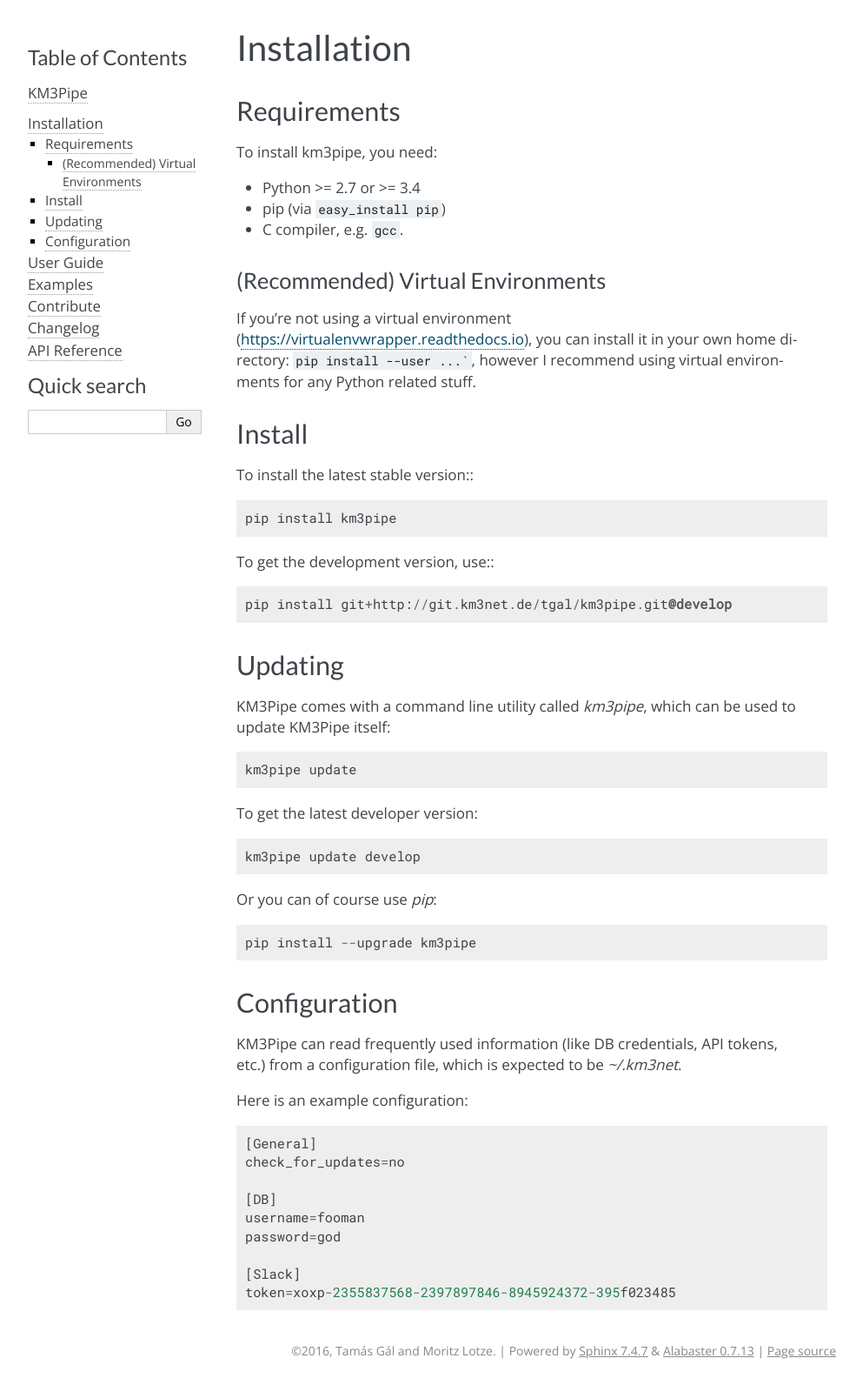
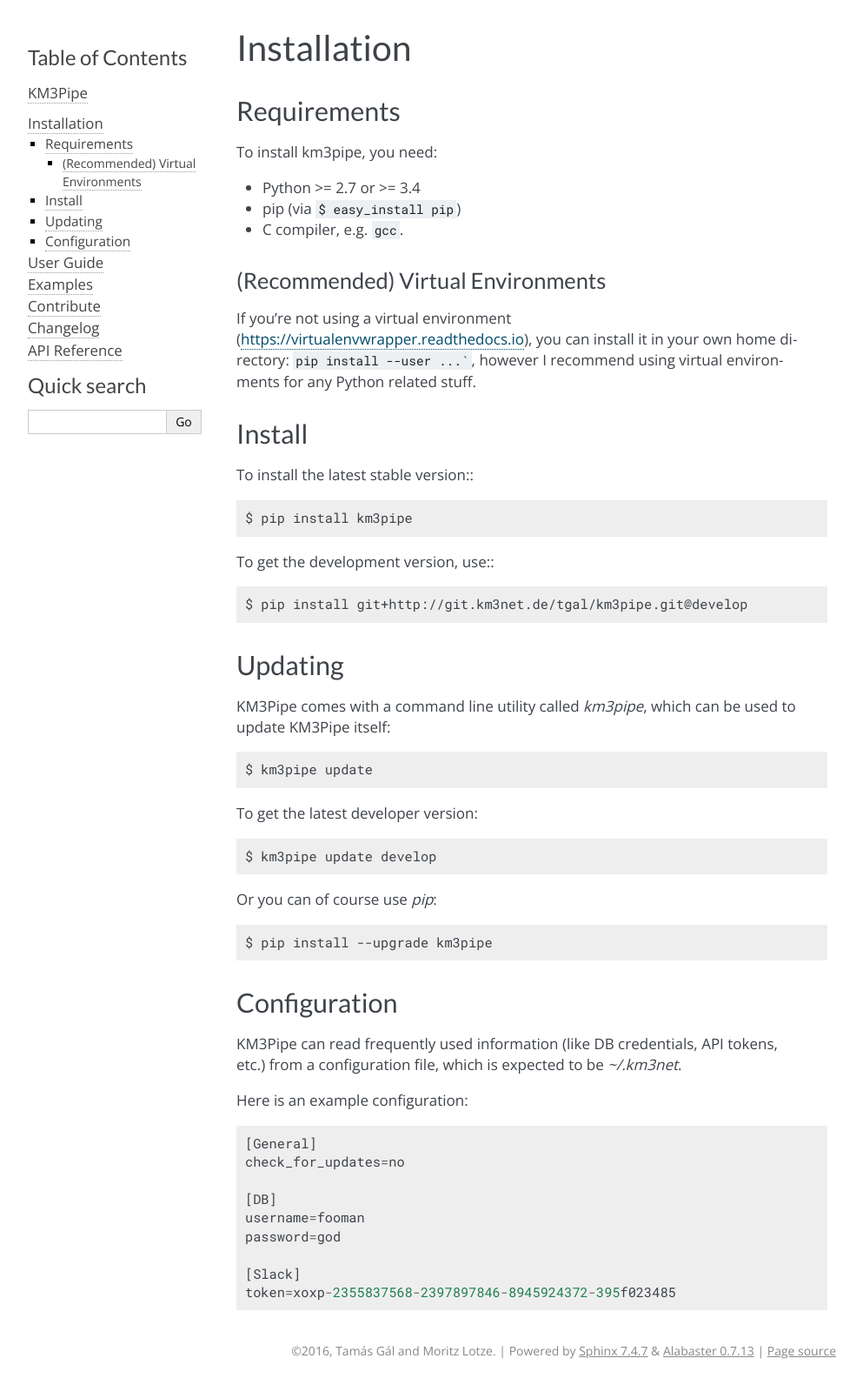
Before and after one commit to tamasgal/km3pipe, a Sphinx documentation site: the page built from docs/install.rst, in a window 1280 px wide. Shown: the whole page at 87% size, without its empty margins (148-1141 px from the left). Built offline with Sphinx 7.4.7, drawn with Linux system fonts in a browser that asks for light colours; formulas are drawn with MathJax 3; pages that are not in the unit, such as notebooks, are missing from menus; the version number could not be read and is left out.

Commit message:
DOC make shell code more obvious

```diff
--- a/docs/install.rst
+++ b/docs/install.rst
@@ -8,7 +8,7 @@
 
 - Python >= 2.7 or >= 3.4
 
-- pip (via ``easy_install pip``)
+- pip (via ``$ easy_install pip``)
 
 - C compiler, e.g. ``gcc``.
 
@@ -24,11 +24,11 @@
 
 To install the latest stable version:::
 
-    pip install km3pipe
+    $ pip install km3pipe
 
 To get the development version, use:::
 
-    pip install git+http://git.km3net.de/tgal/km3pipe.git@develop
+    $ pip install git+http://git.km3net.de/tgal/km3pipe.git@develop
 
 
 Updating
@@ -37,15 +37,15 @@
 KM3Pipe comes with a command line utility called `km3pipe`, which can
 be used to update KM3Pipe itself::
 
-    km3pipe update
+    $ km3pipe update
 
 To get the latest developer version::
 
-    km3pipe update develop
+    $ km3pipe update develop
 
 Or you can of course use `pip`::
 
-    pip install --upgrade km3pipe
+    $ pip install --upgrade km3pipe
 
 
 Configuration
```
